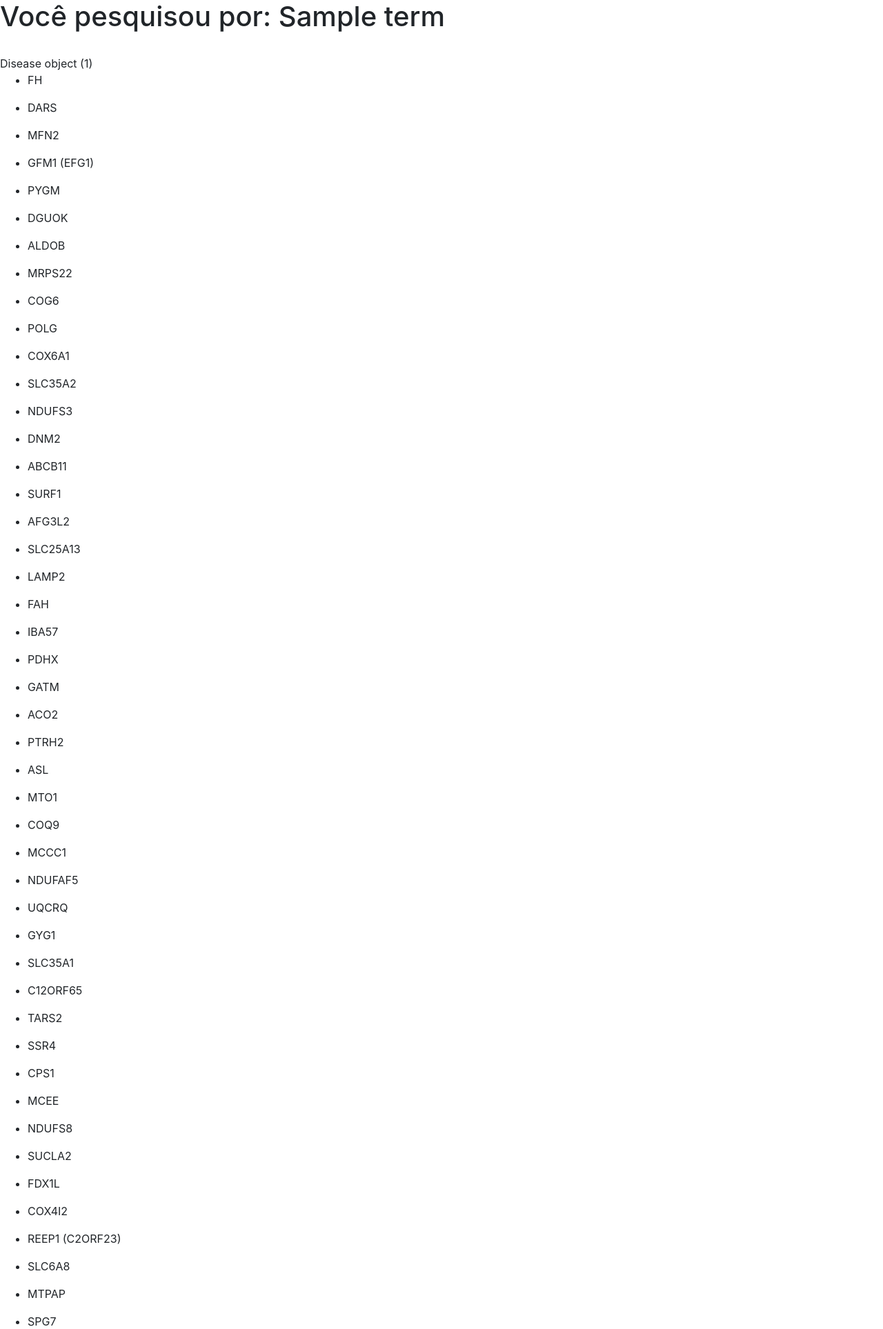
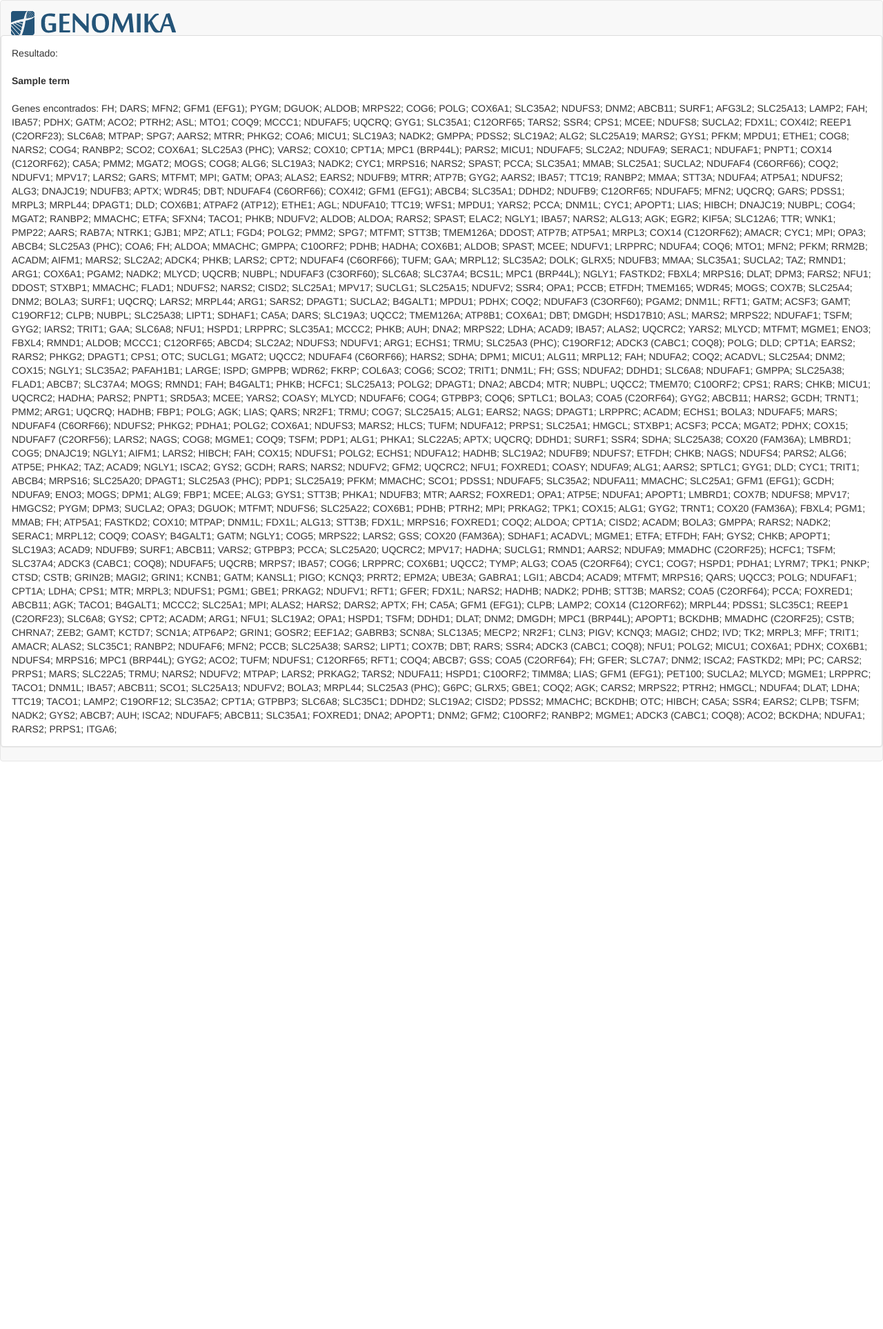
Before and after one commit to danilosoares/genomika, a Django app: template phenos/templates/phenos/results.html in a window 1280 px wide. Shown: the top 1927 px of the page at 69% size. After the commit the page ends 1104 px from the top, so only its background shows below. Run offline with Django 3.2, Linux system fonts and the light colour scheme; data comes from the database, SQL or seed files in the repository; the template is opened without the code that fills it: values that come from a table or form of the project are taken from there, most other values are stand-ins (such as "Sample title", 1, 10 or a date in 2020); some libraries are stand-ins or nearby versions.

Commit message:
Mostra resultado da busca simples.

```diff
--- a/phenos/templates/phenos/results.html
+++ b/phenos/templates/phenos/results.html
@@ -1,3 +1,4 @@
+{% load staticfiles %}
 <!DOCTYPE html>
 <html lang="en">
   <head>
@@ -9,6 +10,8 @@
 
     <!-- Bootstrap -->
     <link href="css/bootstrap.min.css" rel="stylesheet">
+    <link href="http://getbootstrap.com/dist/css/bootstrap.min.css" rel="stylesheet">
+
 
     <!-- HTML5 shim and Respond.js for IE8 support of HTML5 elements and media queries -->
     <!-- WARNING: Respond.js doesn't work if you view the page via file:// -->
@@ -18,20 +21,35 @@
     <![endif]-->
   </head>
   <body>
-    <h1>Você pesquisou por: {{ term }}</h1>
-    <br/>
-    {% for disease in diseases %}
-      {{ disease }}
-      {% for gene in disease.genes.all %}
-        <ul>
-          <li>{{ gene.name }}</li>
-        </ul>
-      {% endfor %}
-    {% endfor %}
-    </ul>
+    <nav class="navbar navbar-default">
+      <div class="container-fluid">
+        <div class="navbar-header">
+            <a class="navbar-brand" href="#">
+              <img src="{% static "phenos/genomika.png" %}" alt="My image"/>
+            </a>
+        </div>
+      </div>
+      <div class="panel panel-default">
+        <div class="panel-body">
+          Resultado:
+          <br/>
+          <br/>
+          <b>{{ term }}</b>
+          <br/>
+          <br/>
+          Genes encontrados:
+          {% for disease in diseases %}
+            {% for gene in disease.genes.all %}
+              {{ gene.name }};
+            {% endfor %}
+          {% endfor %}
+        </div>
+      </div>
+    </nav>
     <!-- jQuery (necessary for Bootstrap's JavaScript plugins) -->
     <script src="https://ajax.googleapis.com/ajax/libs/jquery/1.11.3/jquery.min.js"></script>
     <!-- Include all compiled plugins (below), or include individual files as needed -->
     <script src="js/bootstrap.min.js"></script>
+    <script src="http://getbootstrap.com/dist/js/bootstrap.min.js"></script>
   </body>
 </html>
```
Also changed, not shown: 1 other file.
